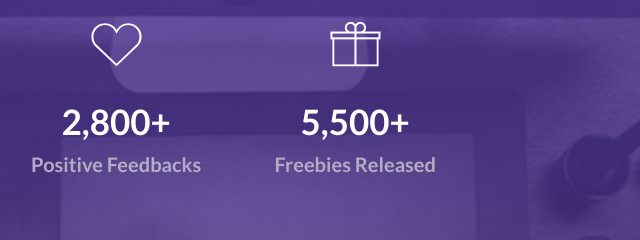
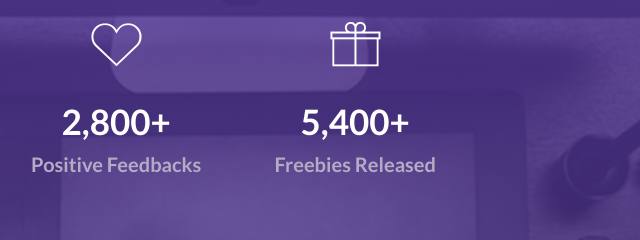
Before and after one commit to Mohaiminul-web/amazing, a plain HTML site: page index.html in a window 1280 px wide. Shown: the part 3733-3973 px from the top of the page, 640-1280 px from the left. Drawn offline with Linux system fonts and the light colour scheme.

Commit message:
first commit

```diff
--- a/index.html
+++ b/index.html
@@ -152,7 +152,7 @@
 
         <div class="center">
           <img src="image/r-4.png" alt="Review-1" />
-          <h6>5,500+</h6>
+          <h6>5,400+</h6>
           <h4>Freebies Released</h4>
         </div>
       </div>
```
Also changed, not shown: 1 other file.
